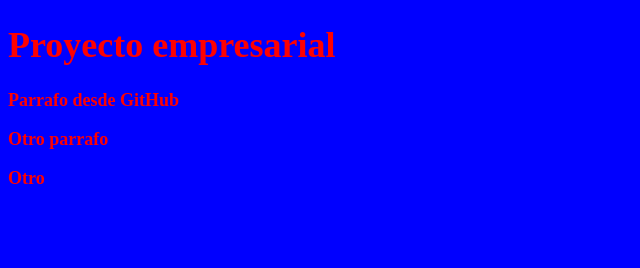
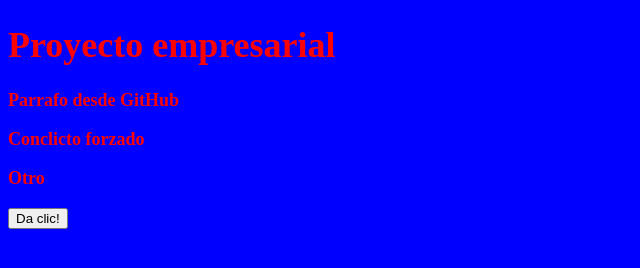
Before and after one commit to iscdavidhernandez/TallerGit, a plain HTML site: page index.html in a window 1280 px wide. Shown: the whole page, without its empty margins (0-640 px from the left). Drawn offline with Linux system fonts and the light colour scheme.

Commit message:
Boton saludo agregado

```diff
--- a/index.html
+++ b/index.html
@@ -11,9 +11,9 @@
 <body>
     <h1>Proyecto empresarial</h1>
     <p>Parrafo desde GitHub</p>
-    <p>Otro parrafo</p>
+    <p>Conclicto forzado</p>
     <p>Otro</p>
-
+    <input type="button" value="Da clic!" onclick="saludo()">
 
 
 
```
